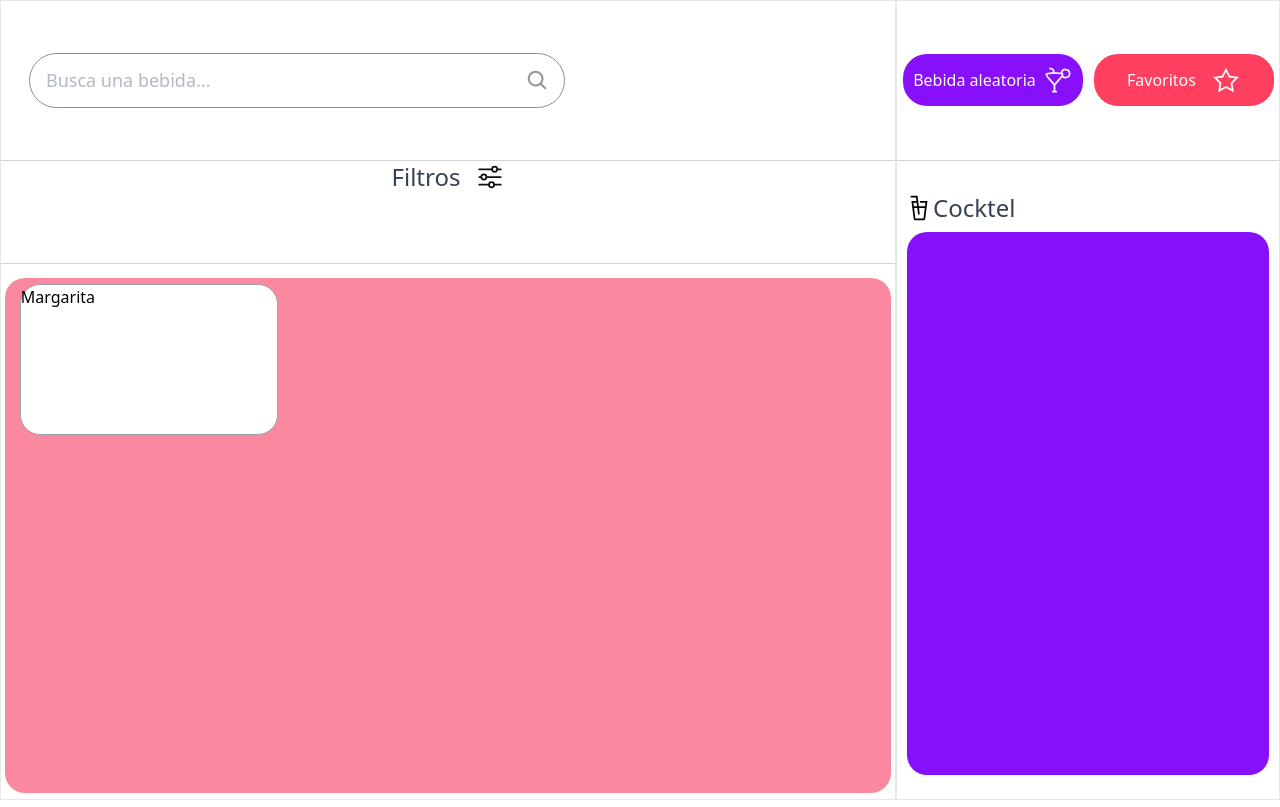
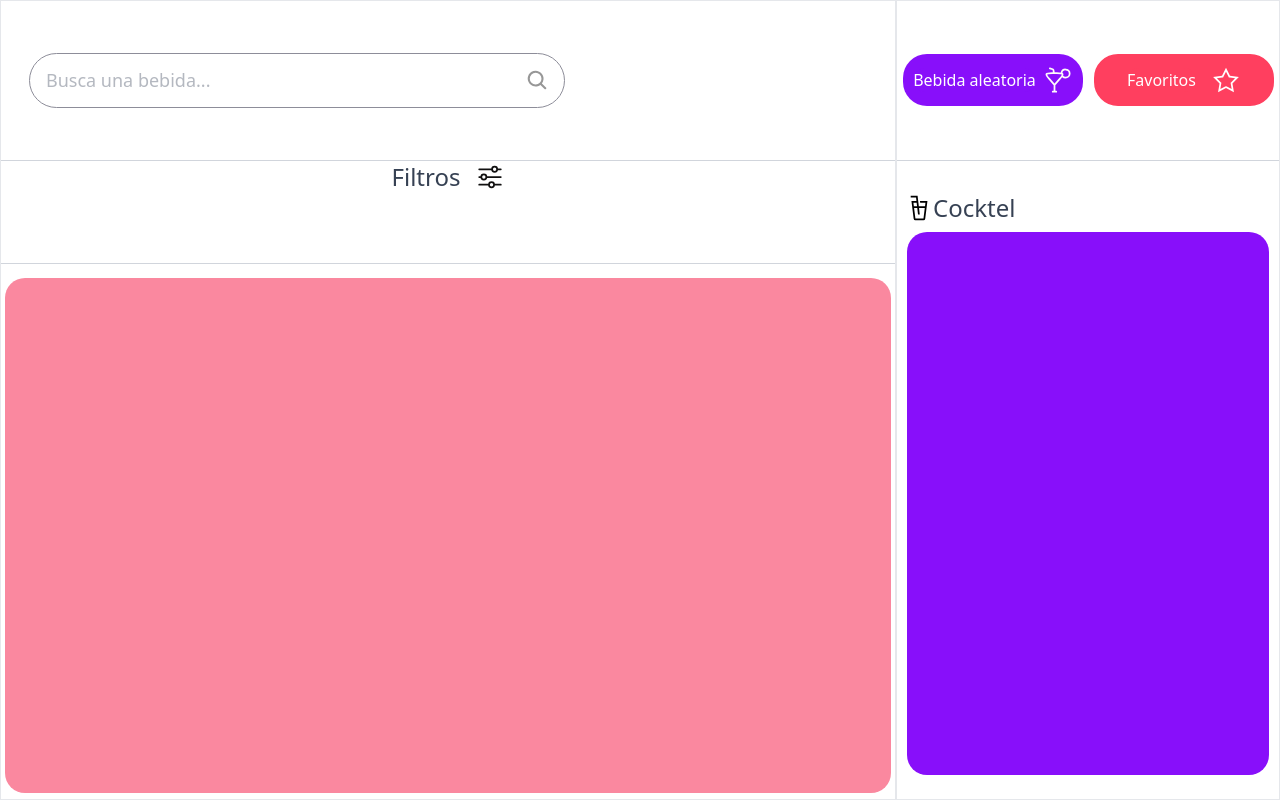
Before and after one commit to Cuandoyolabi/CocktailAngular, an Angular app: page / in a window 1280 px wide. Built offline with nearby package versions, Linux system fonts and the light colour scheme.

Commit message:
STYLE: Se crea la estructura y diseño basico de las tarjetas de Angular

```diff
--- a/src/app/components/header/header-page/header-page.component.ts
+++ b/src/app/components/header/header-page/header-page.component.ts
@@ -18,8 +18,5 @@ export class HeaderPageComponent {
     buscar(): void {
       if(!this.searchTerm) return;
       this.cocktailService.buscarCocktail(this.searchTerm);
-
-      console.log("Esta es la informacion de los cocteles: ", this.cocktails)
-      console.log("Esta es la informacion de la busqueda: ", this.searchTerm)
     }
 }
--- a/src/app/components/main-content/main-page/main-page.component.html
+++ b/src/app/components/main-content/main-page/main-page.component.html
@@ -2,22 +2,16 @@
 <section class="w-[100%] h-[68%] flex justify-center items-center">
 
   <div class="w-[99%] h-[95%] bg-[var(--redLight)] rounded-[var(--radius2)]
-    grid grid-cols-2 md:grid-cols-3 lg:grid-cols-3 grid-rows-2 md:grid-rows-3 gap-3">
+    grid grid-cols-1 md:grid-cols-2 lg:grid-cols-3 grid-rows-2 md:grid-rows-3 gap-3">
 
-    <div class="w-[90%] h-[92%] bg-white border-1 m-auto border-gray-400 rounded-[var(--radius2)]">
-      <img>
-      <div class="rounded-[var(--radius2)]">
-        <h3 class="">Margarita</h3>
-      </div>
-    </div>
+    @for (item of cocktails; track $index){
+        <div class="w-[90%] h-[92%] bg-white border-1 m-auto border-gray-400 rounded-[var(--radius2)]">
 
-    <!--
-    @for (item of items; track $index){
-        <div class="">
-
+        <img src="{{item.strDrinkThumb}}" alt="{{item.strDrink}}"
+          class="w-[100%] h-[70%] rounded-[var(--radius2)] object-cover cursor-pointer"/>
+          <h3>{{ item.strDrink }}</h3>
         </div>
       }
-      -->
+
   </div>
-
 </section>
--- a/src/app/components/main-content/main-page/main-page.component.ts
+++ b/src/app/components/main-content/main-page/main-page.component.ts
@@ -9,18 +9,16 @@ import { LogicService } from '../../../services/logic.service';
 })
 export class MainPageComponent implements OnInit {
 
-  items: any[] = [];
+  cocktails: any[] = [];
 
   constructor(private logicService: LogicService){}
 
   ngOnInit(): void {
     this.logicService.cocktails$.subscribe(data => {
-      this.items = data || [];
+      this.cocktails = data || [];
+      console.log("Esta es la informacion this.items: ", this.cocktails)
     })
-
-    //console.log("Esta es la informacion this.items: ", this.items)
   }
 
 
-
 }
--- a/src/app/models/cocktail.interface.ts
+++ b/src/app/models/cocktail.interface.ts
@@ -1,5 +1,5 @@
 
-interface Cocktail {
+export interface Cocktail {
 
   idDrink: string;
   nombreDrink: string;
--- a/src/app/services/logic.service.ts
+++ b/src/app/services/logic.service.ts
@@ -1,6 +1,7 @@
 import { Injectable } from '@angular/core';
 import { HttpClient } from '@angular/common/http';
 import { Observable, BehaviorSubject } from 'rxjs';
+import { Cocktail } from '../models/cocktail.interface';
 
 @Injectable({
   providedIn: 'root',
@@ -9,20 +10,19 @@ export class LogicService {
 
   private baseUrl = 'https://www.thecocktaildb.com/api/json/v1/1/search.php?s=';
 
-  private cocktailSource = new BehaviorSubject<any[]>([]);
+  private cocktailSource = new BehaviorSubject<Cocktail[]>([]);
   cocktails$ = this.cocktailSource.asObservable();
   constructor(private http: HttpClient) {}
 
-
-
   buscarCocktail(nombre: string): any {
 
-
-    console.log("Esta funcion se esta ejecutando, nombre: ", nombre);
     const url = `${this.baseUrl}${nombre}`;
     console.log("Esta es la URL: ", url);
-    this.http.get<any>(url).subscribe({
+
+    this.http.get<{ drinks: Cocktail[] }>(url).subscribe({
+
       next: (data) => this.cocktailSource.next(data.drinks),
+
       error: (error) => {
         console.error('Error fetching cocktails:', error);
         this.cocktailSource.next([]);
```
